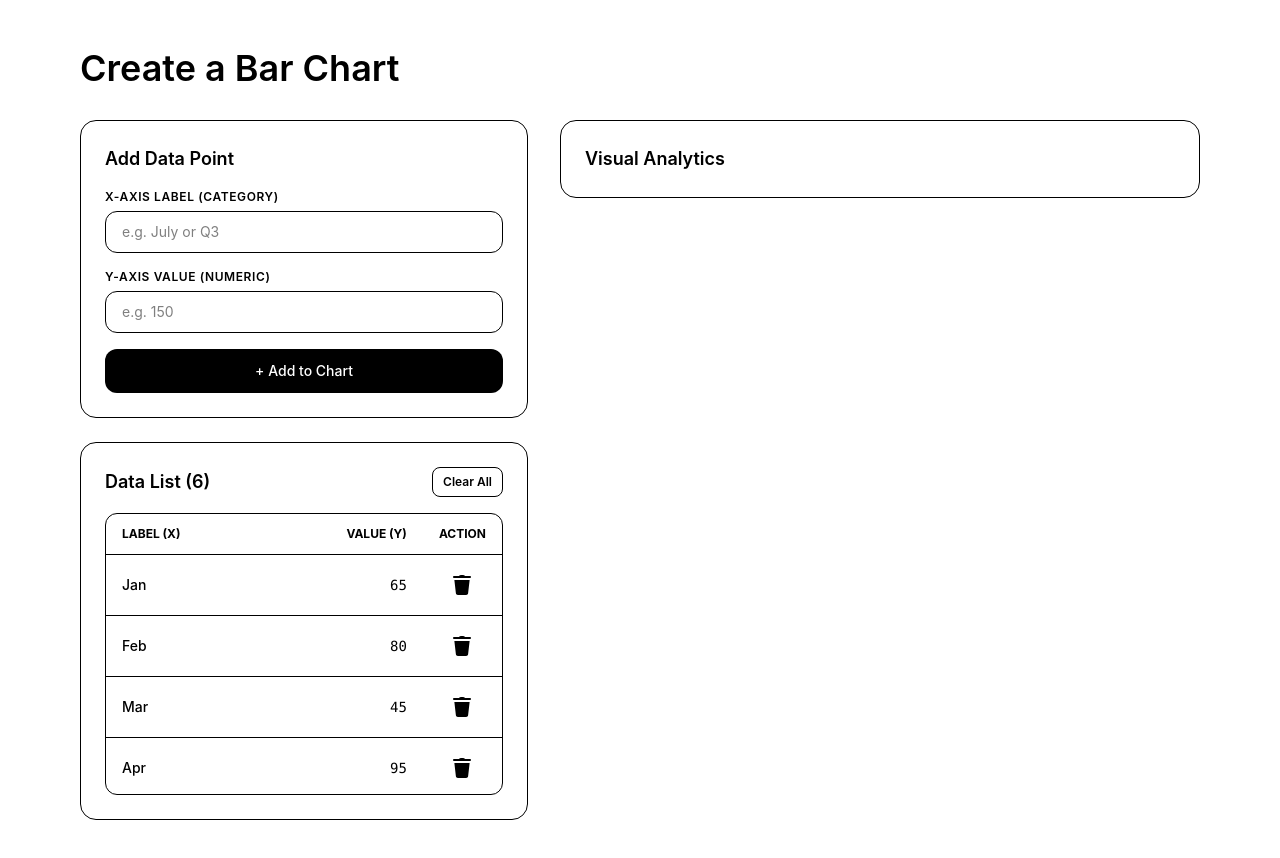
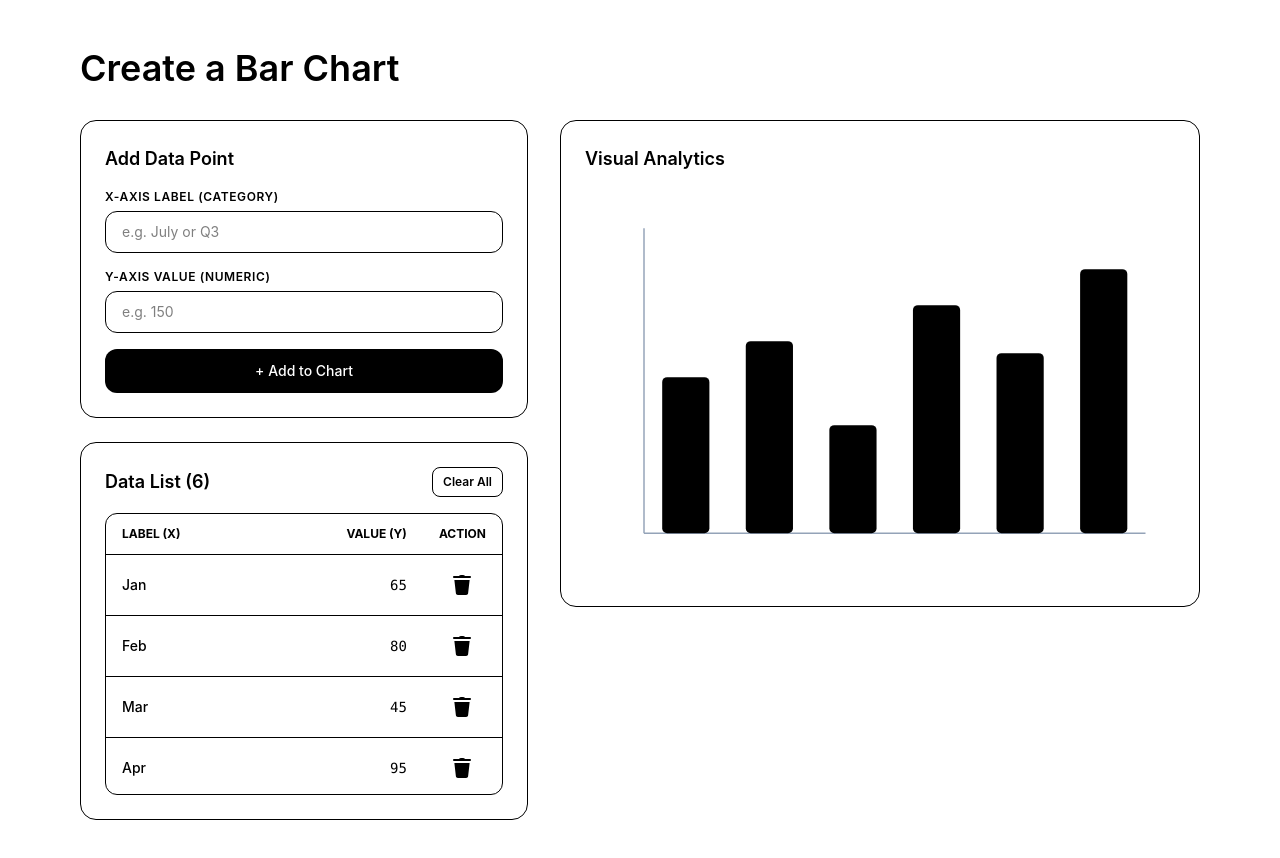
Before and after one commit to kushal-zinzuvadia-simform/bar-chart-generator, a React (Vite) app: page / in a window 1280 px wide. Shown: the top 858 px of the page. Built offline with nearby package versions, Linux system fonts and the light colour scheme.

Commit message:
feat: Show bars and axes, create chart layout and calculation

```diff
--- a/src/components/BarChart/BarChart.tsx
+++ b/src/components/BarChart/BarChart.tsx
@@ -1,4 +1,3 @@
-import { useEffect } from 'react';
 import type { ChartItem } from '../../types/chart';
 
 type BarChartProps = {
@@ -6,7 +5,20 @@ type BarChartProps = {
 };
 
 const BarChart = ({ data }: BarChartProps) => {
-  useEffect(() => console.log(data), []);
+  const svgWidth = 600;
+  const svgHeight = 400;
+
+  const padding = { top: 40, right: 30, bottom: 50, left: 60 };
+  const plotWidth = svgWidth - padding.left - padding.right;
+  const plotHeight = svgHeight - padding.top - padding.bottom;
+
+  const maxDataValue =
+    data.length > 0 ? Math.max(...data.map((item) => item.value)) : 0;
+  const maxY = maxDataValue > 0 ? Math.ceil(maxDataValue * 1.15) : 100;
+
+  const xStep = data.length > 0 ? plotWidth / data.length : plotWidth;
+  const maxBarWidth = 48;
+  const barRatio = 0.6;
 
   return (
     <div className="border rounded-2xl p-6 w-full flex flex-col gap-4 relative">
@@ -15,6 +27,48 @@ const BarChart = ({ data }: BarChartProps) => {
           <h3 className="text-lg font-semibold">Visual Analytics</h3>
         </div>
       </div>
+
+      <div className="relative w-full flex-1 min-h-75 flex items-center justify-center">
+        <div className="w-full relative select-none">
+          <svg viewBox={`0 0 ${svgWidth} ${svgHeight}`}>
+            <line
+              x1={padding.left}
+              y1={padding.top}
+              x2={padding.left}
+              y2={svgHeight - padding.bottom}
+              stroke="rgba(148, 163, 184, 1)"
+              strokeWidth={1.5}
+            />
+            <line
+              x1={padding.left}
+              y1={svgHeight - padding.bottom}
+              x2={svgWidth - padding.right}
+              y2={svgHeight - padding.bottom}
+              stroke="rgba(148, 163, 184, 1)"
+              strokeWidth={1.5}
+            />
+
+            {data.map((item, index) => {
+              const barWidth = Math.min(xStep * barRatio, maxBarWidth);
+              const barHeight = (item.value / maxY) * plotHeight;
+              const xPos =
+                padding.left + index * xStep + (xStep - barWidth) / 2;
+              const yPos = padding.top + plotHeight - barHeight;
+
+              return (
+                <rect
+                  key={index}
+                  x={xPos}
+                  y={yPos}
+                  width={barWidth}
+                  height={barHeight}
+                  rx={5}
+                />
+              );
+            })}
+          </svg>
+        </div>
+      </div>
     </div>
   );
 };
--- a/src/components/InputForm/InputForm.tsx
+++ b/src/components/InputForm/InputForm.tsx
@@ -33,7 +33,10 @@ const InputForm = ({ onAdd }: InputFormProps) => {
       </h3>
       <form className="flex flex-col gap-4" onSubmit={handleSubmit}>
         <div className="flex flex-col gap-1.5">
-          <label htmlFor="inputX" className="text-xs font-semibold uppercase tracking-wider">
+          <label
+            htmlFor="inputX"
+            className="text-xs font-semibold uppercase tracking-wider"
+          >
             X-Axis Label (Category)
           </label>
           <input
@@ -47,7 +50,10 @@ const InputForm = ({ onAdd }: InputFormProps) => {
         </div>
 
         <div className="flex flex-col gap-1.5">
-          <label htmlFor="inputY" className="text-xs font-semibold uppercase tracking-wider">
+          <label
+            htmlFor="inputY"
+            className="text-xs font-semibold uppercase tracking-wider"
+          >
             Y-Axis Value (Numeric)
           </label>
           <input
@@ -62,7 +68,7 @@ const InputForm = ({ onAdd }: InputFormProps) => {
 
         <button
           type="submit"
-          className="w-full bg-black text-white font-medium py-3 px-4 rounded-xl text-sm transition-all duration-300 transform hover:-translate-y-[1px] active:translate-y-0 hover:cursor-pointer flex items-center justify-center gap-2"
+          className="w-full bg-black text-white font-medium py-3 px-4 rounded-xl text-sm transition-all duration-300 transform hover:-translate-y-px active:translate-y-0 hover:cursor-pointer flex items-center justify-center gap-2"
         >
           + Add to Chart
         </button>
```
